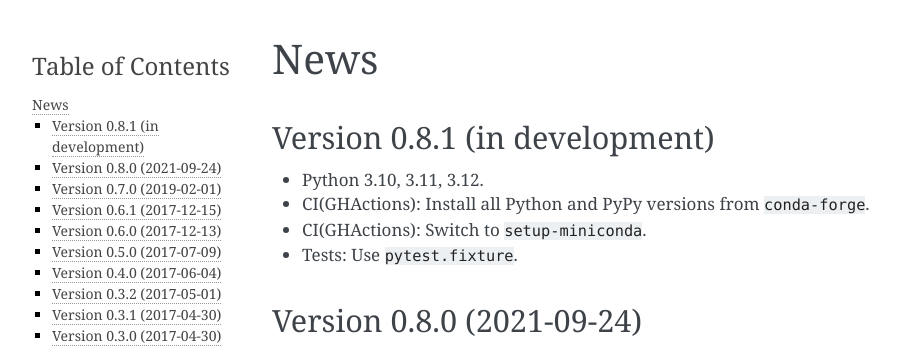
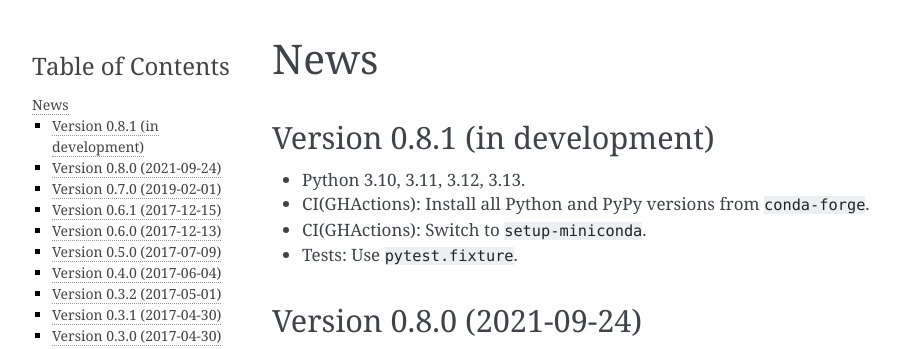
Before and after one commit to phdru/ppu, a Sphinx documentation site: the page built from docs/news.rst, in a window 1280 px wide. Shown: the top 349 px of the page, without its empty margins (148-1047 px from the left). Built offline with Sphinx 7.4.7, drawn with Linux system fonts in a browser that asks for light colours.

Commit message:
CI(GHActions): Python 3.13

```diff
--- a/docs/news.rst
+++ b/docs/news.rst
@@ -4,7 +4,7 @@ News
 Version 0.8.1 (in development)
 ------------------------------
 
-* Python 3.10, 3.11, 3.12.
+* Python 3.10, 3.11, 3.12, 3.13.
 
 * CI(GHActions): Install all Python and PyPy versions from ``conda-forge``.
 
--- a/setup.py
+++ b/setup.py
@@ -56,6 +56,7 @@ setup(
         'Programming Language :: Python :: 3.10',
         'Programming Language :: Python :: 3.11',
         'Programming Language :: Python :: 3.12',
+        'Programming Language :: Python :: 3.13',
     ],
     packages=['ppu'],
     scripts=[
```
Also changed, not shown: 1 other file.
